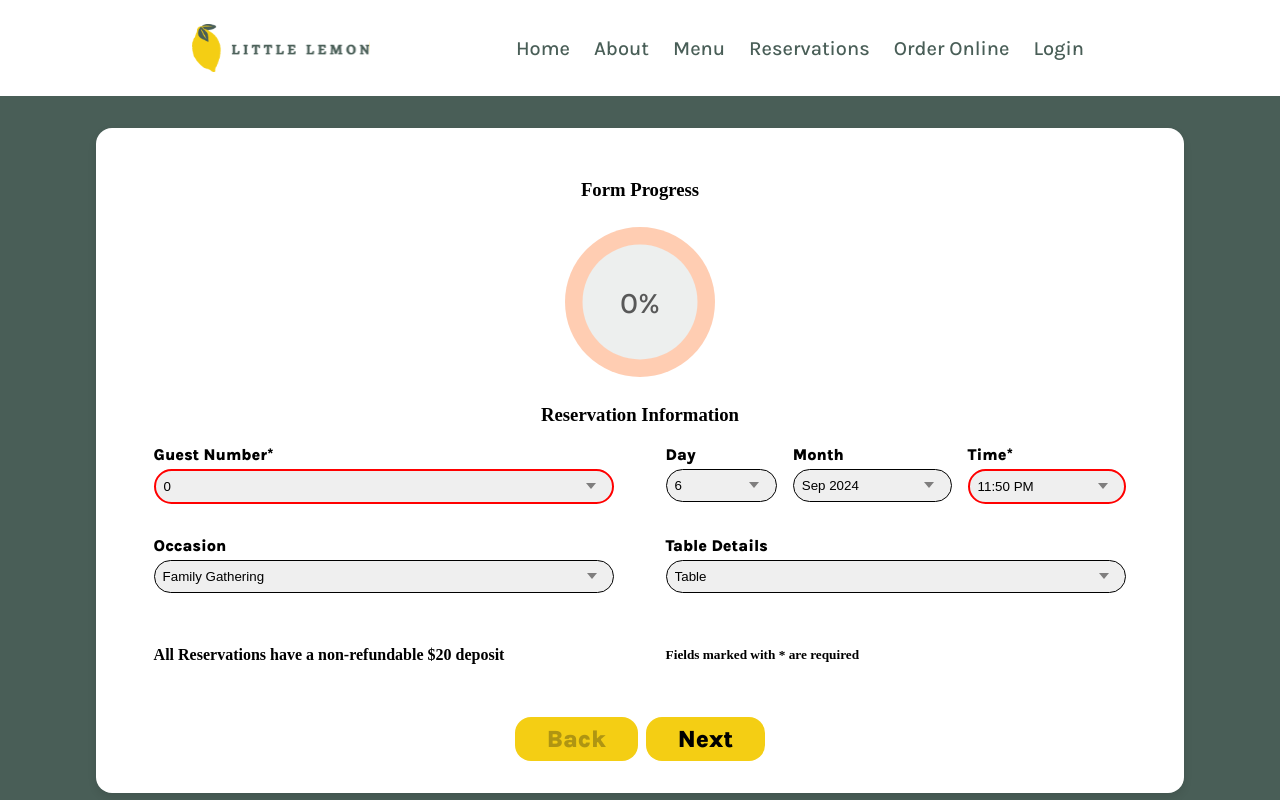
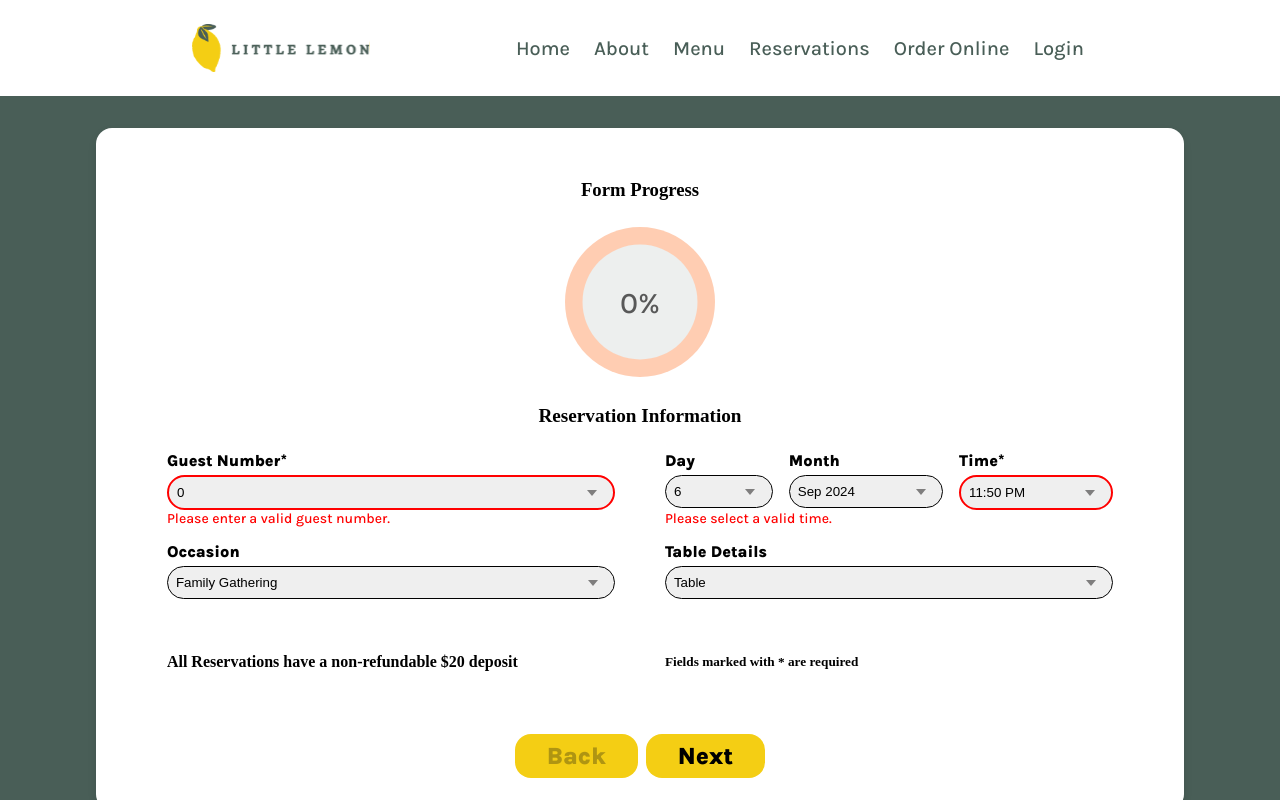
Before and after one commit to Wyatt-Rowland/Little-Lemon, a React (Create React App) app: page /reservations in a window 1280 px wide. Both pictures are taken after a click on the button "Next". Shown: the top 800 px of the page. Built offline with nearby package versions, Linux system fonts and the light colour scheme; a web font is replaced by a local one.

Commit message:
Worked on error messages, and aria.

```diff
--- a/src/components/BookingPage.js
+++ b/src/components/BookingPage.js
@@ -91,7 +91,7 @@ const validateCurrentStep = () => {
       break;
     case 1: // Personal Info
       if (!isValidPhoneNumber(formData.phoneNumber)) {
-        errors.phoneNumber = "Invalid phone number format.";
+        errors.phoneNumber = "Invalid phone number.";
       }
       if (!/^[^\s@]+@[^\s@]+\.[^\s@]+$/.test(formData.email)) {
         errors.email = "Invalid email address.";
@@ -134,13 +134,13 @@ const validateCurrentStep = () => {
               handleFormSubmit();
               setFormPage((prevPage) => prevPage + 1); // Proceed to success page
           } else {
-              alert("Please fill in all required fields before submitting.");
+              // alert("Please fill in all required fields before submitting.");
           }
       }
     } else if (validateCurrentStep()) {
       setFormPage((prevPage) => prevPage + 1);
     } else {
-      alert("Please fill in all required fields before proceeding.");
+      // alert("Please fill in all required fields before proceeding.");
     }
   };
 
@@ -246,6 +246,10 @@ const validateCurrentStep = () => {
                     <div
                       className="circle"
                       role="progressbar"
+                      aria-valuemin="0"
+                      aria-valuemax="100"
+                      aria-valuenow={progressPercent}
+                      aria-label="Form Progress"
                       style={{
                         backgroundImage:
                           formPage === formTitles.length - 1
@@ -259,16 +263,17 @@ const validateCurrentStep = () => {
                   </div>
                 </div>
 
-                <h3>{formTitles[formPage]}</h3>
+                <legend>{formTitles[formPage]}</legend>
                 <form className="form-inputs">
                 {renderFormStep()}
                   </form>
-                  <div className="flex-center buttons">
+                  <footer className="flex-center buttons">
                   {formPage < formTitles.length - 1 ? (
                       <>
                         <button
                           className="back-btn"
                           onClick={handleBack}
+                          aria-label="Go to the previous step"
                           disabled={formPage === 0}
                         >
                           Back
@@ -276,6 +281,7 @@ const validateCurrentStep = () => {
                         <button
                            name="next"
                           className="next-btn"
+                          aria-label="Go to the next step"
                           onClick={handleNext}
                           disabled={formPage === formTitles.length - 1}
                         >
@@ -290,7 +296,7 @@ const validateCurrentStep = () => {
                         Make Another Reservation
                       </button>
                     )}
-                </div>
+                </footer>
             </div>
         </div>
     );
--- a/src/components/Reservation Pg/PaymentInfo.js
+++ b/src/components/Reservation Pg/PaymentInfo.js
@@ -35,7 +35,7 @@ const PaymentInfo = ({ formData, setFormData, formErrors }) => {
     };
 
     return (
-        <div className="payment-info-grid">
+        <fieldset className="payment-info-grid">
           <div className="form-group card-name-container">
             <label htmlFor="cardName">Name on Card*</label>
             <input
@@ -46,8 +46,16 @@ const PaymentInfo = ({ formData, setFormData, formErrors }) => {
               value={formData.cardName || ""}
               onChange={handleInputChange}
               placeholder="Name on Card"
+              aria-invalid={!!formErrors.cardName}
+              aria-describedby="cardNameError"
+              aria-required="true"
               required
             />
+            {formErrors.cardName && (
+              <span id="cardNameError" className="error-message" role="alert">
+                {formErrors.cardName}
+              </span>
+            )}
           </div>
 
           <div className="form-group cardNumber">
@@ -62,8 +70,16 @@ const PaymentInfo = ({ formData, setFormData, formErrors }) => {
               placeholder="1234 5678 9012 3456"
               maxLength="19" // For card number format
               inputMode="numeric" // Brings up numeric keyboard on mobile devices
+              aria-invalid={!!formErrors.cardNumber}
+              aria-describedby="cardNumberError"
+              aria-required="true"
               required
             />
+            {formErrors.cardNumber && (
+              <span id="cardNumberError" className="error-message" role="alert">
+                {formErrors.cardNumber}
+              </span>
+            )}
           </div>
 
           <div className="form-group exp-date">
@@ -79,8 +95,16 @@ const PaymentInfo = ({ formData, setFormData, formErrors }) => {
               maxLength="5" // To ensure format matches "MM/YY"
               pattern="(0[1-9]|1[0-2])\/\d{2}" // Regex for valid MM/YY format
               title="Enter a valid expiration date in MM/YY format"
+              aria-invalid={!!formErrors.expDate}
+              aria-describedby="expDateError"
+              aria-required="true"
               required
             />
+            {formErrors.expDate && (
+              <span id="expDateError" className="error-message" role="alert">
+                {formErrors.expDate}
+              </span>
+            )}
           </div>
 
           <div className="form-group cvv">
@@ -95,10 +119,18 @@ const PaymentInfo = ({ formData, setFormData, formErrors }) => {
               placeholder="XXX"
               maxLength="4" // Some cards like AmEx have 4 digits
               inputMode="numeric"
+              aria-invalid={!!formErrors.CVV}
+              aria-describedby="CVVError"
+              aria-required="true"
               required
             />
+            {formErrors.CVV && (
+              <span id="CVVError" className="error-message" role="alert">
+                {formErrors.CVV}
+              </span>
+            )}
           </div>
-      </div>
+      </fieldset>
     );
 }
 
--- a/src/components/Reservation Pg/PersonalInfo.js
+++ b/src/components/Reservation Pg/PersonalInfo.js
@@ -39,7 +39,7 @@ const PersonalInfo = ({ formData, setFormData, formErrors }) => {
   };
 
   return (
-    <div className="personal-info-grid">
+    <fieldset className="personal-info-grid">
       <div className="form-group">
       <label htmlFor="firstName">
         First Name*
@@ -52,8 +52,16 @@ const PersonalInfo = ({ formData, setFormData, formErrors }) => {
           value={formData.firstName}
           onChange={handleInputChange}
           placeholder="Enter your first name"
+          aria-invalid={!!formErrors.firstName}
+          aria-describedby="firstNameError"
+          aria-required="true"
           required
         />
+        {formErrors.firstName && (
+          <span id="firstNameError" className="error-message" role="alert">
+            {formErrors.firstName}
+          </span>
+        )}
       </div>
       <div className="form-group">
         <label htmlFor="lastName">Last Name*</label>
@@ -65,8 +73,16 @@ const PersonalInfo = ({ formData, setFormData, formErrors }) => {
           onChange={handleInputChange}
           className={formErrors.lastName ? "input-error" : ""}
           placeholder="Enter your last name"
+          aria-invalid={!!formErrors.lastName}
+          aria-describedby="lastNameError"
+          aria-required="true"
           required
         />
+        {formErrors.lastName && (
+          <span id="lastNameError" className="error-message" role="alert">
+            {formErrors.lastName}
+          </span>
+        )}
       </div>
 
       <div className="form-group">
@@ -80,8 +96,16 @@ const PersonalInfo = ({ formData, setFormData, formErrors }) => {
           onChange={handleInputChange}
           placeholder="+1 (111) 222 3333"
           pattern="[0-9]{3}-[0-9]{3}-[0-9]{4}"
+          aria-invalid={!!formErrors.phoneNumber}
+          aria-describedby="phoneNumberError"
+          aria-required="true"
           required
         />
+        {formErrors.phoneNumber && (
+          <span id="phoneNumberError" className="error-message" role="alert">
+            {formErrors.phoneNumber}
+          </span>
+        )}
       </div>
 
       <div className="form-group">
@@ -94,8 +118,16 @@ const PersonalInfo = ({ formData, setFormData, formErrors }) => {
           className={formErrors.email ? "input-error" : ""}
           onChange={handleInputChange}
           placeholder="Enter your email"
+          aria-invalid={!!formErrors.email}
+          aria-describedby="emailError"
+          aria-required="true"
           required
         />
+        {formErrors.email && (
+          <span id="emailError" className="error-message" role="alert">
+            {formErrors.email}
+          </span>
+        )}
       </div>
 
       <div className="form-group">
@@ -113,7 +145,7 @@ const PersonalInfo = ({ formData, setFormData, formErrors }) => {
           </select>
         </div>
       </div>
-    </div>
+    </fieldset>
   );
 };
 
--- a/src/components/Reservation Pg/ReservationInfo.js
+++ b/src/components/Reservation Pg/ReservationInfo.js
@@ -26,7 +26,7 @@ const ReservationInfo = ({ formData, setFormData, formErrors, availableDates, av
 
 
     return (
-        <div className="reservation-info-grid">
+        <fieldset className="reservation-info-grid">
               <div className="form-group">
                 <label htmlFor="guests">Guest Number*</label>
                 <select
@@ -34,6 +34,9 @@ const ReservationInfo = ({ formData, setFormData, formErrors, availableDates, av
                   id="guests"
                   value={formData.guests}
                   onChange={handleInputChange}
+                  aria-invalid={!!formErrors.guests}
+                  aria-describedby="guestsError"
+                  aria-required="true" required
                   className={`select ${formErrors.guests ? "input-error" : ""}`}
                 >
                   <option>0</option>
@@ -43,7 +46,13 @@ const ReservationInfo = ({ formData, setFormData, formErrors, availableDates, av
                         </option>
                         ))}
                     </select>
+                    {formErrors.guests && (
+                      <span id="guestsError" className="error-message" role="alert">
+                        {formErrors.guests}
+                      </span>
+                    )}
                 </div>
+
                     <div className="form-group">
                         <div className='date-time-container'>
                           <div className="date-time">
@@ -82,11 +91,16 @@ const ReservationInfo = ({ formData, setFormData, formErrors, availableDates, av
                           </div>
                           <div className="date-time">
                             <label htmlFor="time">Time*</label>
-                            <select name="time" id="time" value={formData.time} onChange={handleInputChange} className={`select ${formErrors.time ? "input-error" : ""}`}>
+                            <select name="time" aria-invalid={!!formErrors.time} aria-describedby="timeError"   id="time" value={formData.time}   aria-required="true" required onChange={handleInputChange} className={`select ${formErrors.time ? "input-error" : ""}`}>
                               {generateTimeSlots(availableTimesMap, formData)}
                             </select>
                           </div>
                         </div>
+                        {formErrors.time && (
+                          <span id="timeError" className="error-message" role="alert">
+                            {formErrors.time}
+                          </span>
+                        )}
                     </div>
                     <div className="form-group">
                         <label htmlFor="Occasion">Occasion</label>
@@ -111,7 +125,7 @@ const ReservationInfo = ({ formData, setFormData, formErrors, availableDates, av
                     <div className="form-group">
                         <h5>Fields marked with * are required</h5>
                     </div>
-                </div>
+                </fieldset>
     );
 }
 
--- a/src/css/booking.css
+++ b/src/css/booking.css
@@ -15,8 +15,18 @@
     box-shadow: 0 4px 8px rgba(0, 0, 0, 0.1);
 }
 
-.reservation-form > h3 {
+fieldset {
+  border: none;
+}
+
+.reservation-form > h3, legend {
     text-align: center;
+}
+
+legend {
+  font-weight: bold;
+  font-size: larger;
+  margin: 1em;
 }
 
 .buttons {
@@ -25,6 +35,25 @@
 
 .input-error {
   border: 2px solid red;
+}
+
+.form-group {
+  position: relative; /* Make the parent container a positioned element */
+}
+
+.error-message {
+  position: absolute; /* Position relative to the nearest positioned parent */
+  top: 100%; /* Position it just below the input */
+  left: 0; /* Align it with the input's left edge */
+  color: red;
+  font-size: 0.875rem;
+  margin: 0;
+  padding: 0;
+  visibility: hidden; /* Hide by default */
+}
+
+.error-message[role="alert"] {
+  visibility: visible; /* Show error message when role="alert" is set */
 }
 
 .text-error {
--- a/src/index.css
+++ b/src/index.css
@@ -36,7 +36,7 @@ body {
   -moz-osx-font-smoothing: grayscale;
 }
 
-h1, h2, h3, h4, h5, h6 {
+h1, h2, h3, h4, h5, h6, legend {
   font-family: 'Markazi', serif;
 }
 
```
Lines whose indentation alone changed are shown as unchanged.
